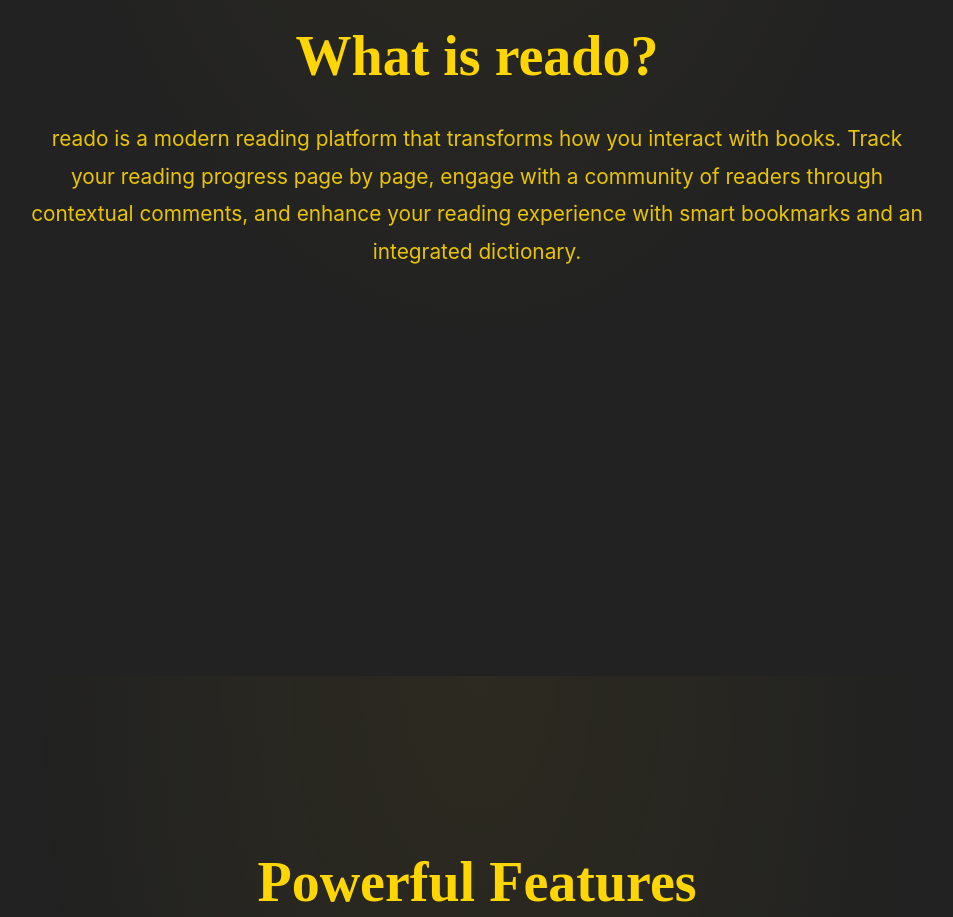
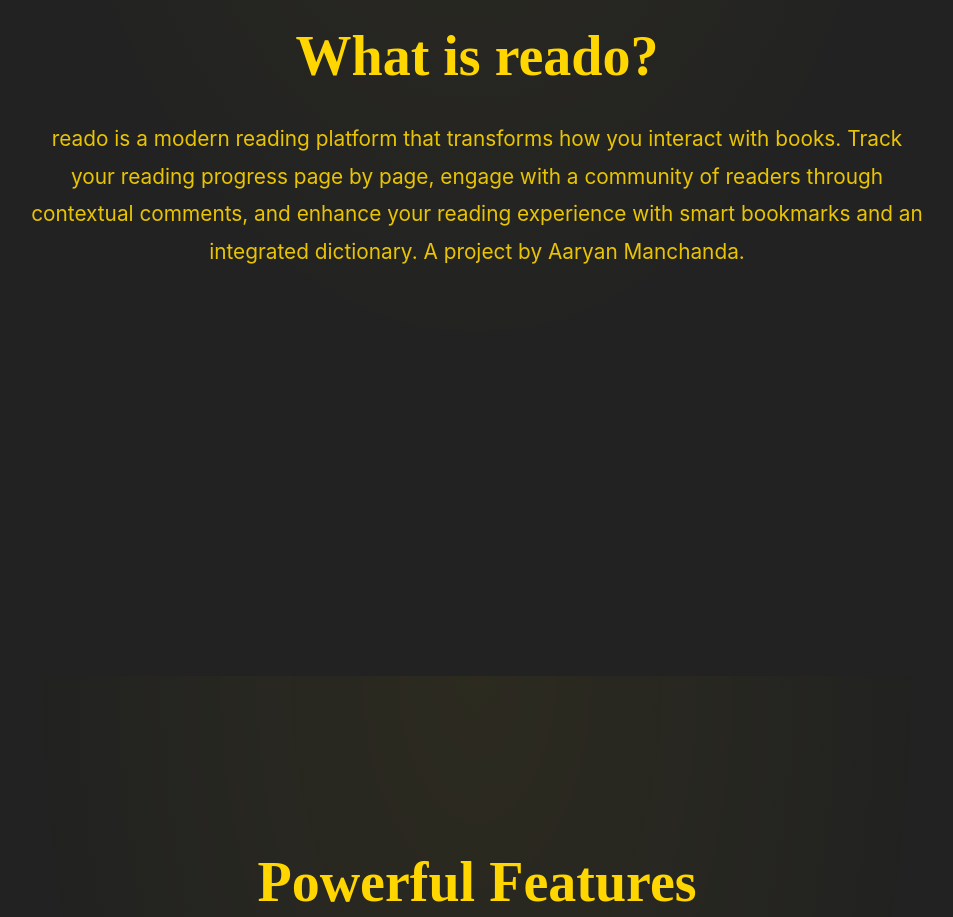
Before and after one commit to aaryanmanchanda/reado, a React (Create React App) app in the folder frontend/: page / in a window 1280 px wide. Shown: the part 1180-2097 px from the top of the page, without its empty margins (163-1116 px from the left). Built offline with nearby package versions, Linux system fonts and the light colour scheme; no server answers.

Commit message:
CI CD test

```diff
--- a/frontend/src/components/LandingPage.jsx
+++ b/frontend/src/components/LandingPage.jsx
@@ -423,7 +423,7 @@ const LandingPage = () => {
             reado is a modern reading platform that transforms how you interact with books.
             Track your reading progress page by page, engage with a community of readers through
             contextual comments, and enhance your reading experience with smart bookmarks and an
-            integrated dictionary.
+            integrated dictionary. A project by Aaryan Manchanda.
           </p>
         </div>
       </section>
```
